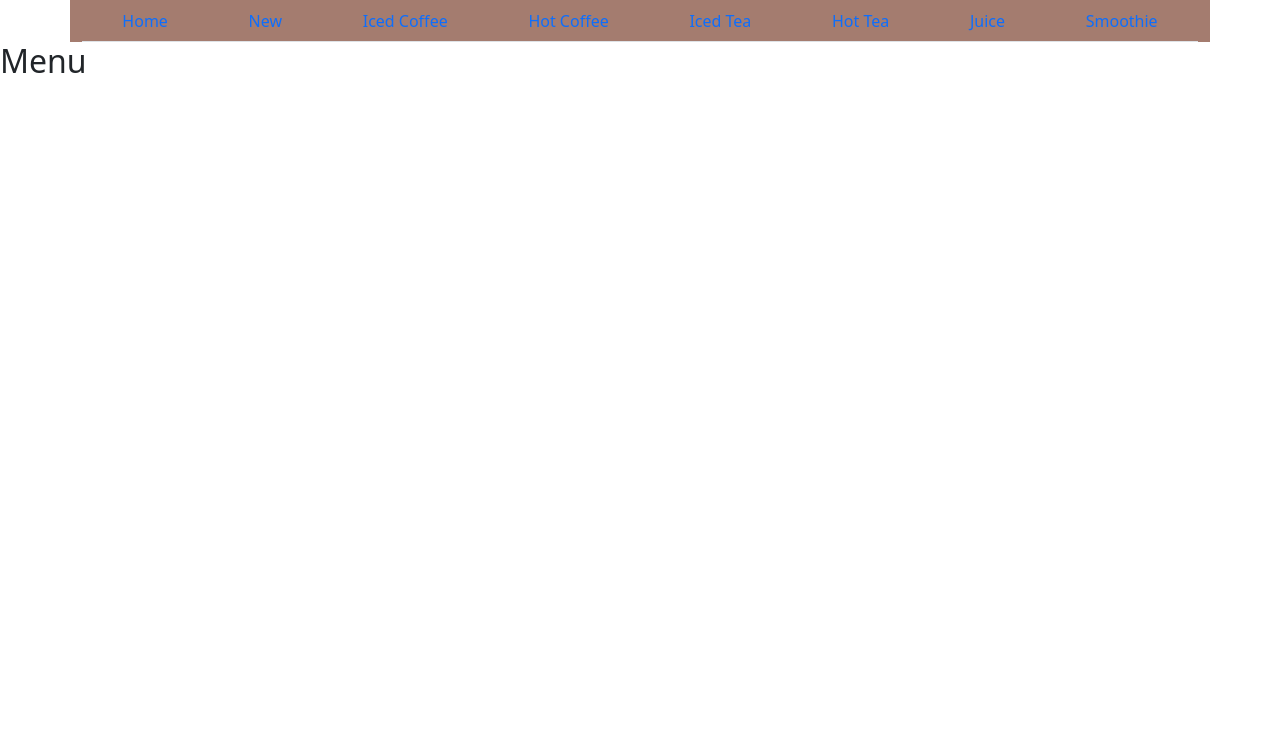
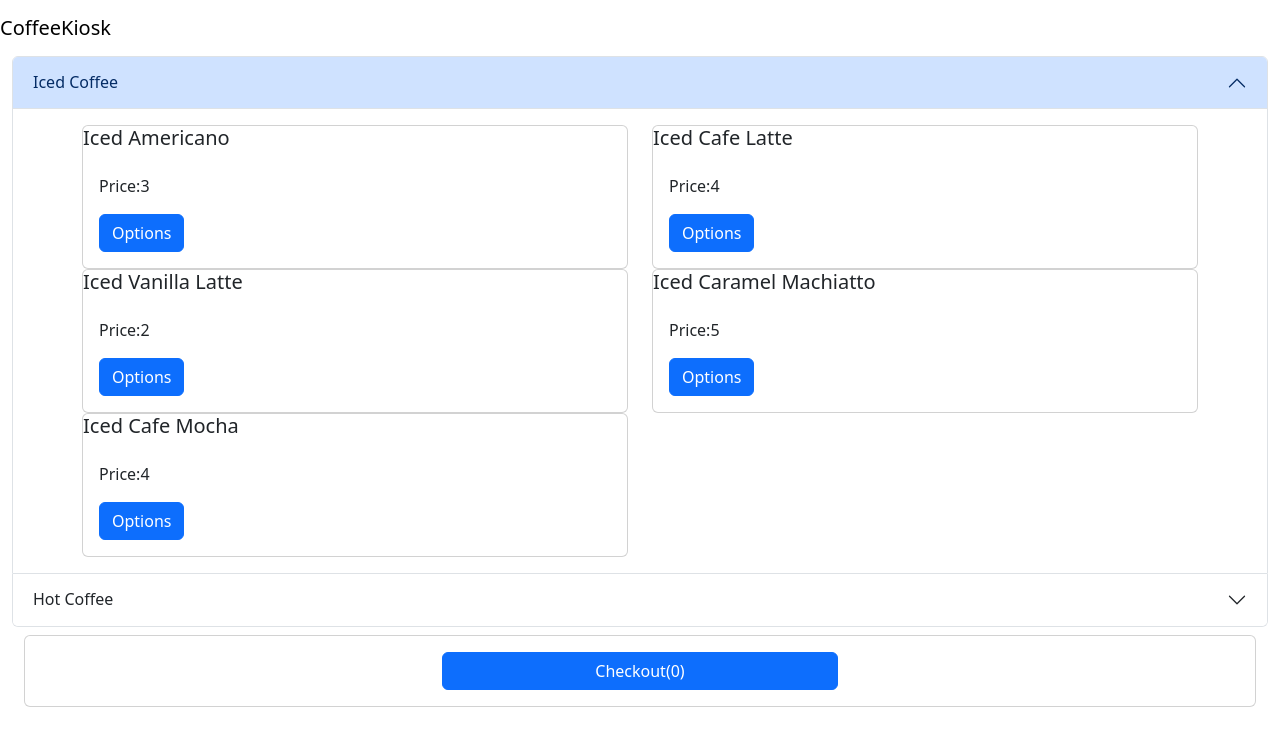
Before and after one commit to pannelltyler91/coffee_kiosk, a React (Create React App) app: page /menu in a window 1280 px wide. Shown: the top 746 px of the page. Built offline with nearby package versions, Linux system fonts and the light colour scheme.

Commit message:
changed to accordion/cart work

```diff
--- a/src/components/HomeNavbar.js
+++ b/src/components/HomeNavbar.js
@@ -7,7 +7,7 @@ function HomeNavbar1() {
   return (
     <Navbar style={{backgroundColor:'#A47C6F'}} variant="dark">
       <Container>
-        <Navbar.Brand href="/">Coffee</Navbar.Brand>
+        <Navbar.Brand href="/">CoffeeKiosk</Navbar.Brand>
         <Nav className="me-auto">
           <Nav.Link href="/">English</Nav.Link>
           <Nav.Link href="/korean">한국어</Nav.Link>
--- a/src/components/Menu.js
+++ b/src/components/Menu.js
@@ -1,13 +1,34 @@
-import MenuNav from "./menu_components/MenuNav";
+import Container from "react-bootstrap/esm/Container";
+import Row from "react-bootstrap/esm/Row";
+import IcedCoffee from "./menu_components/IcedCoffee";
+import Accordion from 'react-bootstrap/Accordion';
+import Checkout from "./menu_components/Checkout";
+import NavbarBrand from "react-bootstrap/esm/NavbarBrand";
+import Navbar from "react-bootstrap/esm/Navbar";
+import HotCoffee from "./menu_components/HotCoffe";
 
-function Menu(){
-    return(
-        <div>
-            <div>
-                <MenuNav/>
-            </div>
-            <h2>Menu</h2>
-        </div>
+function Menu() {
+    return (
+        <Container fluid>
+            <Row><Navbar><NavbarBrand href='/'>CoffeeKiosk</NavbarBrand></Navbar></Row>
+            <Row>
+                <Accordion defaultActiveKey="0" >
+                    <Accordion.Item eventKey="0">
+                        <Accordion.Header>Iced Coffee</Accordion.Header>
+                        <Accordion.Body>
+                            <IcedCoffee/>
+                        </Accordion.Body>
+                    </Accordion.Item>
+                    <Accordion.Item eventKey="1">
+                        <Accordion.Header>Hot Coffee</Accordion.Header>
+                        <Accordion.Body>
+                            <HotCoffee/>
+                        </Accordion.Body>
+                    </Accordion.Item>
+                </Accordion>
+            </Row>
+            <Checkout/>
+        </Container>
     )
 }
 
--- /dev/null
+++ b/src/components/menu_components/Checkout.js
@@ -0,0 +1,34 @@
+import Container from "react-bootstrap/esm/Container";
+import Row from "react-bootstrap/esm/Row";
+import Col from "react-bootstrap/esm/Col";
+import Card from 'react-bootstrap/Card';
+import Button from "react-bootstrap/esm/Button";
+import { useSelector } from 'react-redux';
+
+function Checkout(){
+    const cartCount = useSelector((state) =>state.cart.count )
+    const cart = useSelector((state) => state.cart.value)
+    return(
+        <Container className="mt-2" fluid>
+            <Row className='mt-2'>
+                <Col md={12}>
+                    <Card>
+                    {cart.map((item) =>{
+                                return(
+                                    <Card.Header key={item.coffeeId+item.item}>
+                                        <h6>{item.item}</h6>
+                                        <Card.Text> <strong>Sweetness:</strong> {item.sweet} | <strong>Caffeine:</strong> {item.shot} | <strong>Ice:</strong> {item.ice} | <strong>Quantity:</strong> {item.qty} </Card.Text>
+                                    </Card.Header>
+                                )
+                            })}
+                        <Card.Body style={{display:'flex',alignItems:'center',justifyContent:'center'}}>
+                            <Button style={{width:'33%'}} >Checkout({cartCount})</Button>
+                        </Card.Body>
+                    </Card>
+                </Col>
+            </Row>
+        </Container>
+    )
+}
+
+export default Checkout;
--- a/src/components/menu_components/HotCoffe.js
+++ b/src/components/menu_components/HotCoffe.js
@@ -10,7 +10,6 @@ function HotCoffee(){
     const icedCoffeeMenu = useSelector((state) => state.hotcoffee.value)
     return(
         <Container>
-            <MenuNav/>
             <Row>
                 {icedCoffeeMenu.map((coffee) => {
                     return(
--- a/src/components/menu_components/IcedCoffee.js
+++ b/src/components/menu_components/IcedCoffee.js
@@ -1,5 +1,6 @@
 import Container from 'react-bootstrap/Container';
 import Card from 'react-bootstrap/Card';
+import Button from 'react-bootstrap/Button';
 import Row from 'react-bootstrap/Row'
 import Col from 'react-bootstrap/Col';
 import { useSelector } from 'react-redux';
@@ -10,7 +11,6 @@ function IcedCoffee(){
     const icedCoffeeMenu = useSelector((state) => state.icedcoffee.value)
     return(
         <Container>
-            <MenuNav/>
             <Row>
                 {icedCoffeeMenu.map((coffee) => {
                     return(
@@ -19,7 +19,7 @@ function IcedCoffee(){
                             <Card.Title>{coffee.name}</Card.Title>
                             <Card.Body>
                                 <Card.Text>Price:{coffee.price}</Card.Text>
-                                <Options coffee={coffee.name}  />
+                                <Options coffeeName={coffee.name} qty={coffee.quantity} coffeeId={coffee.id} coffeePrice={coffee.price} />
                             </Card.Body>
                         </Card>
                         </Col>
--- a/src/components/menu_components/OptionsOffCanvas.js
+++ b/src/components/menu_components/OptionsOffCanvas.js
@@ -8,7 +8,7 @@ import { addToCart } from '../../features/cart';
 import { useDispatch } from 'react-redux';
 import Form from 'react-bootstrap/Form'
 
-function Options(coffee,price) {
+function Options({coffeeName,qty,coffeeId,coffeePrice}) {
     const [show, setShow] = useState(false);
 
     const handleClose = () => setShow(false);
@@ -25,7 +25,7 @@ function Options(coffee,price) {
                 <Offcanvas.Header closeButton>
                     <Offcanvas.Title>Options</Offcanvas.Title>
                 </Offcanvas.Header>
-                <Form onSubmit={(e) => {e.preventDefault();dispatch(addToCart({item:coffee.coffee,sweet:e.target.options.value,ice:e.target.options2.value,shot:e.target.options3.value,toGo:localStorage.getItem('toGo'),price:price}))}}>
+                <Form onSubmit={(e) => {e.preventDefault();dispatch(addToCart({item:coffeeName,coffeeId:coffeeId,coffeePrice:coffeePrice,sweet:e.target.options.value,ice:e.target.options2.value,shot:e.target.options3.value,toGo:localStorage.getItem('toGo'), qty:qty+1}))}}>
                 <Offcanvas.Body>
                     <Row>
                     <ToggleButtonGroup type="radio" name="options" defaultValue={1}>
@@ -34,6 +34,9 @@ function Options(coffee,price) {
                             </ToggleButton>
                             <ToggleButton id="tbg-radio-3" value='LessSweet'>
                                 Less Sweet
+                            </ToggleButton>
+                            <ToggleButton id="tbg-radio-3-2" value='Regular'>
+                                Regular
                             </ToggleButton>
                         </ToggleButtonGroup>
                     </Row>
@@ -46,6 +49,9 @@ function Options(coffee,price) {
                             <ToggleButton id="tbg-radio6" value='LessIce'>
                                Less Ice
                             </ToggleButton>
+                            <ToggleButton id="tbg-radio6-2" value='Regular'>
+                               Regular
+                            </ToggleButton>
                         </ToggleButtonGroup>
                     </Row>
                     <br/>
@@ -57,10 +63,13 @@ function Options(coffee,price) {
                             <ToggleButton id="tbg-radio7" value='Decaffeine'>
                                Decaffeine
                             </ToggleButton>
+                            <ToggleButton id="tbg-radio7-2" value='Regular'>
+                               Regular
+                            </ToggleButton>
                         </ToggleButtonGroup>
                     </Row>
                     <br/>
-                    <Button type='submit'>Add to Cart</Button>
+                    <Button type='submit' onClick={handleClose}>Add to Cart</Button>
                 </Offcanvas.Body>
                 </Form>
             </Offcanvas>
--- a/src/features/cart.js
+++ b/src/features/cart.js
@@ -5,10 +5,16 @@ export const cartSlice = createSlice({
     initialState:{value:[],count:0,toGo:false},
     reducers:{
         addToCart: (state, action) => {
-            // const item = action.payload.item
-            // const id = action.payload.id
+            const existingItem = state.value.find((item) => item.id === action.payload.coffeeId)
+            if(existingItem){
+                existingItem.qty = existingItem.qty+=1
+                state.count +=1
+            } else{
+                state.count +=1
+                state.value = [...state.value,action.payload]
+            }
             // state.count += 1
-            // state.value = [...state.value,{item,id}]
+            // state.value = [...state.value,action.payload]
             // console.log(state.value)
             console.log(action.payload)
 
```
